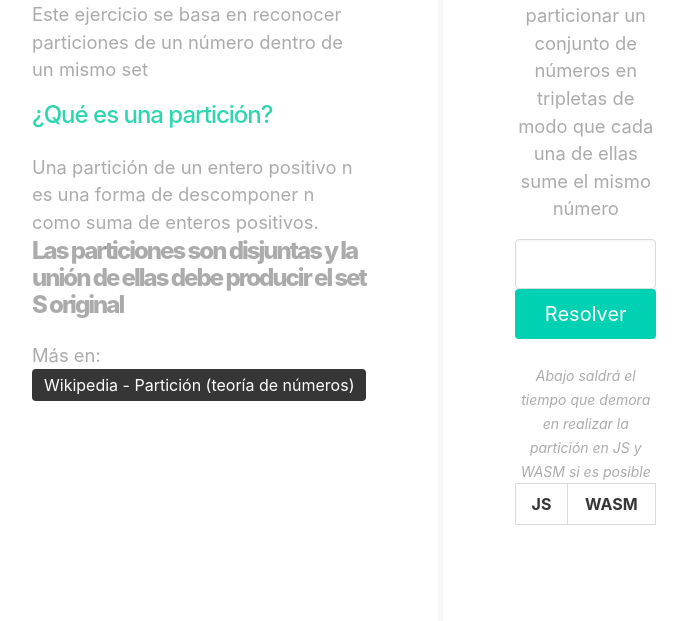
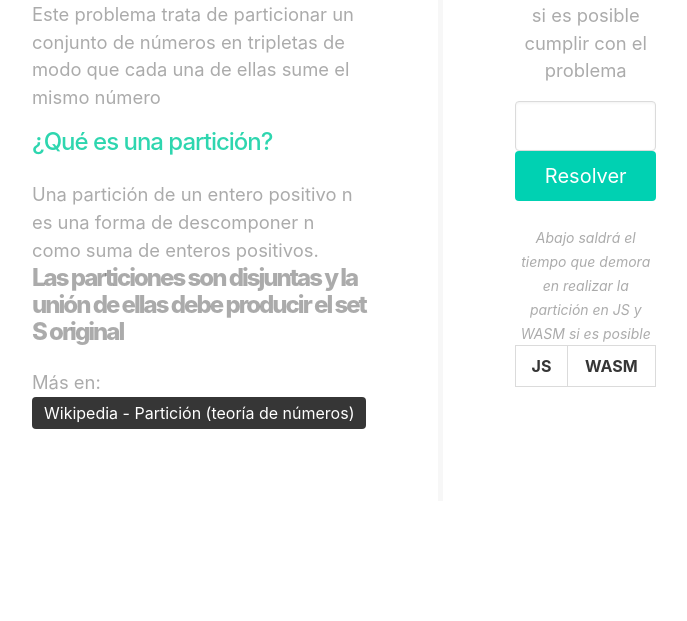
Before and after one commit to IIC3585-2022/wasm-grupo-10, a plain HTML site: page index.html in a window 1280 px wide. Shown: the part 405-1026 px from the top of the page, without its empty margins (296-983 px from the left). After the commit the page ends 906 px from the top, so only its background shows below. Drawn offline with nearby package versions, Linux system fonts and the light colour scheme.

Commit message:
fix explanation front

```diff
--- a/index.html
+++ b/index.html
@@ -30,7 +30,7 @@
         <div class="columns">
           <div class="column left">
             <h1 class="title is-1">Bienvenido a Web-Partitioner</h1>
-            <p>Este ejercicio se basa en reconocer particiones de un número dentro de un mismo set</p>
+            <p>Este problema trata de particionar un conjunto de números en tripletas de modo que cada una de ellas sume el mismo número</p>
             <h2 class="subtitle colored is-4">¿Qué es una partición?</h2>
             <p>Una partición de un entero positivo n es una forma de descomponer n como suma de enteros positivos.</p>
               <p class ="title is-4"> Las particiones son disjuntas y la unión de ellas debe producir el set S original </p>
@@ -45,7 +45,7 @@
           </div>
           <div class="column right has-text-centered">
             <h1 class="title is-4">Inserta números separados por coma</h1>
-            <p class="description">Este problema trata de particionar un conjunto de números en tripletas de modo que cada una de ellas sume el mismo número</p>
+            <p class="description">Al presionar resolver, verás si es posible cumplir con el problema</p>
 
 
 
```
